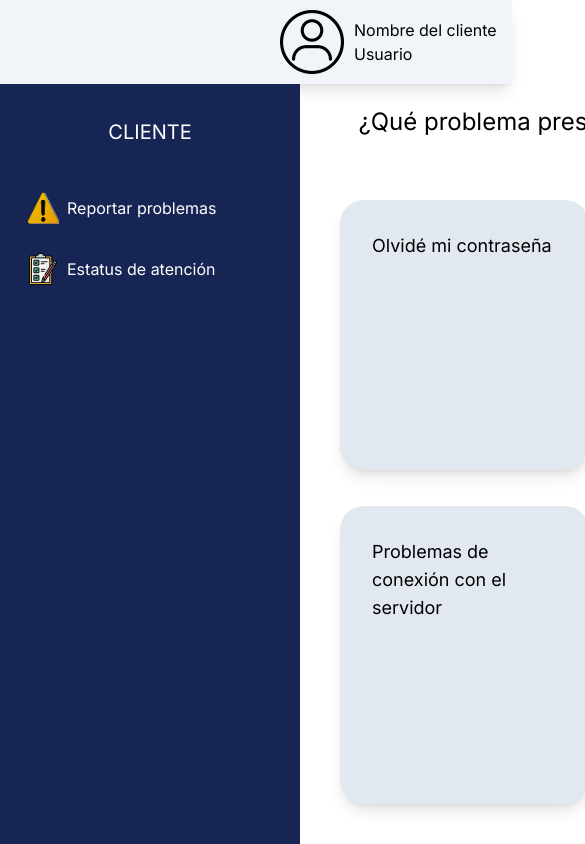
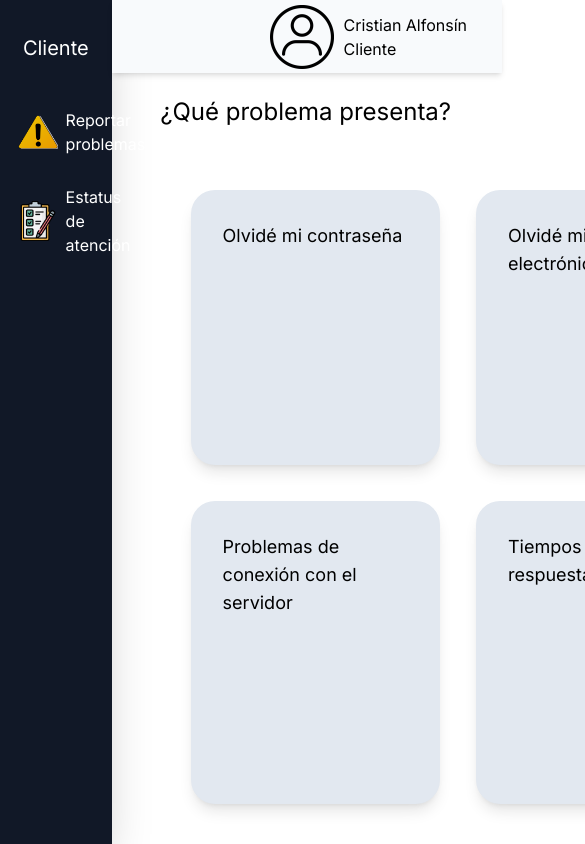
Before and after one commit to Tongother/sistema-de-tickets, a Next.js app: page /cliente in a window 390 px wide. Shown: the top 844 px of the page, 585 px wide, since content can reach past the window. Built offline with nearby package versions, Linux system fonts and the light colour scheme.

Commit message:
Responsive layout cliente, dashboard and advisor completed

```diff
--- a/app/advisor/layout.tsx
+++ b/app/advisor/layout.tsx
@@ -1,5 +1,6 @@
 import React from 'react';
-import Link from 'next/link';
+import Dashboard from '@/components/Dashboard';
+import Header from '@/components/Header';
 import ticket from '@/public/ticket.png';
 import historial from '@/public/historial.png';
 import tecnico from '@/public/tecnico.png';
@@ -9,42 +10,24 @@ interface AdvisorLayoutProps {
 }
 
 export default function AdvisorLayout({ children }: AdvisorLayoutProps) {
+
+const dashboardInfo = [
+    { name: 'Clientes', src: ticket.src, redirect: "/advisor" },
+    { name: 'Asesór técnico', src: historial.src, redirect: "/advisor/history"  },
+];
+
+const headerInfo = { name: 'Julian Antonio', rol: 'Asesor técnico', src: tecnico.src }
+
+
   return (
-    <main className="flex h-screen w-screen bg-white">
-      <section className="w-[20em] bg-blue-950 text-white">
-        <article className="w-full h-[6em] flex items-center justify-center">
-          <h1 className="text-xl">Technical Advisor</h1>
-        </article>
-
-        <section>
-          <Link href="/advisor">
-          <article className="flex items-center ml-[5%] mr-[5%] mb-[5px] rounded-lg p-[10px] cursor-pointer border-2 border-transparent hover:border-double hover:bg-blue-900">
-            <img src={ticket.src} alt="Personas" className="w-[2em] h-[2em]" />
-            <h1 className="ml-2">Tickets</h1>
-          </article>
-          </Link>
-          <Link href="/advisor/history">
-            <article className="flex items-center ml-[5%] mr-[5%] mb-[5px] rounded-lg p-[10px] cursor-pointer border-2 border-transparent hover:border-double hover:bg-blue-900">
-              <img src={historial.src} alt="Personas" className="w-[2em] h-[2em]" />
-              <h1 className="ml-2">Historial de tickets</h1>
-            </article>
-          </Link>
-        </section>
-      </section>
-        <section className="w-full flex flex-col">
-          <article className="bg-slate-100 w-full h-[5em] flex justify-end">
-            <div className="w-[16em] h-full pl-[1.5em] flex items-center cursor-pointer hover:bg-slate-200">
-              <img src={tecnico.src} alt="" className="w-[4em] h-[4em]" />
-              <div className="ml-[10px]">
-                <h1>Julian Castro</h1>
-                <p>Asesor técnico</p>
-              </div>
-            </div>
-          </article>
-
-          <article className="h-[40em]"><div className="m-[5em]">{children}</div></article>
+    <main className="flex h-screen w-screen">
+        <section className="w-[30%] bg-gray-900 text-white shadow-2xl">
+            <Dashboard dashboardInfo={dashboardInfo} title='Asesor técnico'/>
         </section>
 
+        <section className="w-full flex flex-col">
+            <Header headerInfo={headerInfo}> {children} </Header>
+        </section>
     </main>
   );
 }
--- /dev/null
+++ b/app/cliente/layout.tsx
@@ -0,0 +1,32 @@
+import React from 'react';
+import Dashboard from '@/components/Dashboard';
+import Header from '@/components/Header';
+import avatar from "@/public/avatar.png";
+import lista from "@/public/lista-de-verificacion.png";
+import alert from "./../../public/Alert.png";
+
+interface DashboardLayaoutProps {
+    children: React.ReactNode;
+}
+
+export default function ClientLayaout({ children }: DashboardLayaoutProps) {
+
+    const dashboardInfo = [
+        { name: 'Reportar problemas', src: alert.src, redirect: lista.src },
+        { name: 'Estatus de atención', src: lista.src, redirect: lista.src },
+    ];
+
+    const headerInfo = { name: 'Cristian Alfonsín', rol: 'Cliente', src: avatar.src }
+
+    return(
+    <main className="flex h-screen w-screen">
+        <section className="w-[30%] bg-gray-900 text-white shadow-2xl">
+            <Dashboard dashboardInfo={dashboardInfo} title='Cliente'/>
+        </section>
+
+        <section className="w-full flex flex-col">
+            <Header headerInfo={headerInfo}> {children} </Header>
+        </section>
+    </main>
+    );
+}
--- a/app/cliente/page.tsx
+++ b/app/cliente/page.tsx
@@ -1,40 +1,6 @@
-import avatar from "./../../public/avatar.png"
-import checkout from "./../../public/lista-de-verificacion.png"
-import alert from "./../../public/Alert.png"
+import Image from "next/image";
 export default function cliente(){
     return(
-        <div className="h-screen w-screen" >
-            <header className="bg-slate-100 w-full min-w-[32em] h-[10%] min-h-[4.5em] flex justify-end shadow-lg">
-                <div className="w-[16em] h-full pl-[1.5em] flex items-center cursor-pointer hover:bg-slate-200 min-width-[16em]">
-                    <img src={`${avatar.src}`} alt="" className="w-[4em] h-[4em]" />
-                    <div className="ml-[10px]">
-                        <h1>Nombre del cliente</h1>
-                        <p>Usuario</p>
-                    </div>
-                </div>
-            </header>
-
-            <main className="flex h-[90%] min-h-[40.5em] w-[100%] min-w-[32em] ">
-
-                <section className="w-[20%] min-w-[300px] bg-blue-950 text-white">
-                    <article className="w-full h-[6em] flex items-center justify-center">
-                        <h1 className="text-xl">CLIENTE</h1>
-                    </article>
-
-                    <section className="">
-                        <article className="flex items-center ml-[5%] mr-[5%] mb-[5px] rounded-lg p-[10px] cursor-pointer border-2 border-transparent hover:border-double hover:bg-blue-900">
-                            <img src={`${alert.src}`} alt="Personas" className="w-[2em] h-[2em]"/>
-                            <h1 className="ml-2">Reportar problemas</h1>
-                        </article>
-                        <article className="flex items-center ml-[5%] mr-[5%] mb-[5px] rounded-lg  p-[10px] cursor-pointer border-2 border-transparent hover:border-double hover:bg-blue-900">
-                            <img src={`${checkout.src}`} alt="Personas" className="w-[2em] h-[2em]"/>
-                            <h1 className="ml-2">Estatus de atención</h1>
-                        </article>
-                    </section>
-                </section>
-
-
-
         <section className="w-[80%] h-full min-h-[40.5em] bg-slate-0 container m-auto">
             <div className="w-full h-[10%] flex items-center">
                 <h1 className="w-[12.2em] m-auto text-2xl ">¿Qué problema presenta?</h1>
@@ -60,7 +26,5 @@ export default function cliente(){
                 </article>
             </div>
         </section>
-            </main>
-        </div>
     );
 }
--- a/app/dashboard/layout.tsx
+++ b/app/dashboard/layout.tsx
@@ -1,20 +1,36 @@
 import React from 'react';
 import Dashboard from '@/components/Dashboard';
 import Header from '@/components/Header';
+import avatar from "@/public/avatar.png";
+import objetivo from "@/public/objetivo.png";
+import operador from "@/public/operador.png";
+import lista from "@/public/lista-de-verificacion.png";
+import aplicacion from "@/public/aplicacion.png";
 
 interface DashboardLayaoutProps {
     children: React.ReactNode;
 }
 
-export default function dashboardLayaout({ children }: DashboardLayaoutProps) {
+export default function DashboardLayaout({ children }: DashboardLayaoutProps) {
+
+    const dashboardInfo = [
+        { name: 'Clientes', src: objetivo.src, redirect: "/dashboard" },
+        { name: 'Asesór técnico', src: operador.src, redirect: "/dashboard/advisor" },
+        { name: 'Estatus de atención', src: lista.src, redirect: "/dashboard/attention_status" },
+        { name: 'Categoría de problematica', src: aplicacion.src, redirect: "" },
+        { name: 'Reportes', src: lista.src, redirect: "" }
+    ];
+
+    const headerInfo = { name: 'Gunther Nettel', rol: 'Administrador', src: avatar.src }
+
     return(
     <main className="flex h-screen w-screen">
         <section className="w-[30%] bg-gray-900 text-white shadow-2xl">
-            <Dashboard />
+            <Dashboard dashboardInfo={dashboardInfo} title='Admin'/>
         </section>
 
         <section className="w-full flex flex-col">
-            <Header> {children} </Header>
+            <Header headerInfo={headerInfo}> {children} </Header>
         </section>
     </main>
     );
--- a/components/Dashboard.tsx
+++ b/components/Dashboard.tsx
@@ -1,46 +1,29 @@
 import Link from "next/link";
-import objetivo from "./../public/objetivo.png";
-import operador from "./../public/operador.png";
-import lista from "./../public/lista-de-verificacion.png";
-import aplicacion from "./../public/aplicacion.png";
+import Image from "next/image";
 
-export default function Dashboard() {
+interface DashboardProps {
+    dashboardInfo: {name:string, src: string, redirect: string}[];
+    title: string;
+}
+
+export default function Dashboard({dashboardInfo, title}:DashboardProps) {
     return (
         <>
             <article className="w-full h-[6em] flex items-center justify-center">
-                <h1 className="text-xl">ADMIN</h1>
+                <h1 className="text-xl">{title}</h1>
             </article>
 
             <section className="">
-                <Link href="/dashboard">
-                <article className="flex items-center ml-[5%] mr-[5%] mb-[5px] rounded-lg p-[10px] cursor-pointer border-2 border-transparent hover:border-double hover:bg-blue-900">
-                    <img src={`${objetivo.src}`} alt="Personas" className="w-[2em] h-[2em]"/>
-                    <h1 className="ml-2">Clientes</h1>
-                </article>
-                </Link>
 
-                <Link href="/dashboard/advisor">
-                <article className="flex items-center ml-[5%] mr-[5%] mb-[5px] rounded-lg  p-[10px] cursor-pointer border-2 border-transparent hover:border-double hover:bg-blue-900">
-                    <img src={`${operador.src}`} alt="Personas" className="w-[2em] h-[2em]"/>
-                    <h1 className="ml-2">Asesór tecnico</h1>
-                </article>
-                </Link>
+                {dashboardInfo.map((info) => (
+                    <Link href={info.redirect}>
+                    <article className="flex items-center ml-[5%] mr-[5%] mb-[5px] rounded-lg p-[10px] cursor-pointer border-2 border-transparent hover:border-double hover:bg-blue-900">
+                        <Image src={`${info.src}`} alt="Personas" width={40} height={40}/>
+                        <h1 className="ml-2">{info.name}</h1>
+                    </article>
+                    </Link>
+                ))}
 
-                <Link href="/dashboard/attention_status">
-                <article className=" flex items-center ml-[5%] mr-[5%] mb-[5px] rounded-lg  p-[10px] cursor-pointer border-2 border-transparent hover:border-double hover:bg-blue-900">
-                    <img src={`${lista.src}`} alt="Personas" className="w-[2em] h-[2em]"/>
-                    <h1 className="ml-2">Estatus de atención</h1>
-                </article>
-                </Link>
-
-                <article className="flex items-center ml-[5%] mr-[5%] mb-[5px] rounded-lg  p-[10px] cursor-pointer border-2 border-transparent hover:border-double hover:bg-blue-900">
-                    <img src={`${aplicacion.src}`} alt="Personas" className="w-[2em] h-[2em]"/>
-                    <h1 className="ml-2">Categoría de problematica</h1>
-                </article>
-                <article className="flex items-center ml-[5%] mr-[5%] mb-[5px] rounded-lg  p-[10px] cursor-pointer border-2 border-transparent hover:border-double hover:bg-blue-900">
-                    <img src={`${lista.src}`} alt="Personas" className="w-[2em] h-[2em]"/>
-                    <h1 className="ml-2">Reportes</h1>
-                </article>
             </section>
         </>
     )
--- a/components/Header.tsx
+++ b/components/Header.tsx
@@ -1,19 +1,20 @@
 import React from "react";
-import avatar from "./../public/avatar.png";
+import Image from "next/image";
 
 interface HeaderProps{
     children: React.ReactNode;
+    headerInfo: {name: string, rol: string, src: string};
 }
 
-export default function Header({children}:HeaderProps){
+export default function Header({children, headerInfo}:HeaderProps){
     return(
         <>
         <article className="bg-slate-50 w-full h-[5em] flex justify-end shadow-md">
             <div className="w-[16em] h-full pl-[1.5em] flex items-center cursor-pointer hover:bg-slate-200">
-                <img src={`${avatar.src}`} alt="" className="w-[4em] h-[4em]" />
+                <Image src={`${headerInfo.src}`} width={64} height={64} alt={`${headerInfo.rol}`} />
                 <div className="ml-[10px]">
-                    <h1>Gunther Nettel</h1>
-                    <p>Administrador</p>
+                    <h1>{headerInfo.name}</h1>
+                    <p>{headerInfo.rol}</p>
                 </div>
             </div>
         </article>
--- a/database/Connection.ts
+++ b/database/Connection.ts
@@ -6,12 +6,12 @@ export default class Connection {
 
   constructor() {
   const config = {
-    server: "LAPTOPACERNITRO", // o "localhost"
+    server: "ROGSTRIX\\SQLEXPRESS", // o "localhost"
     authentication: {
       type: "default",
       options: {
-        userName: "JulianTcktSys",
-        password: "JcAs06-03-22",
+        userName: "ejemplo",
+        password: "ejemplo123@123",
       }
     },
     options: {
```
Lines whose indentation alone changed are shown as unchanged.
